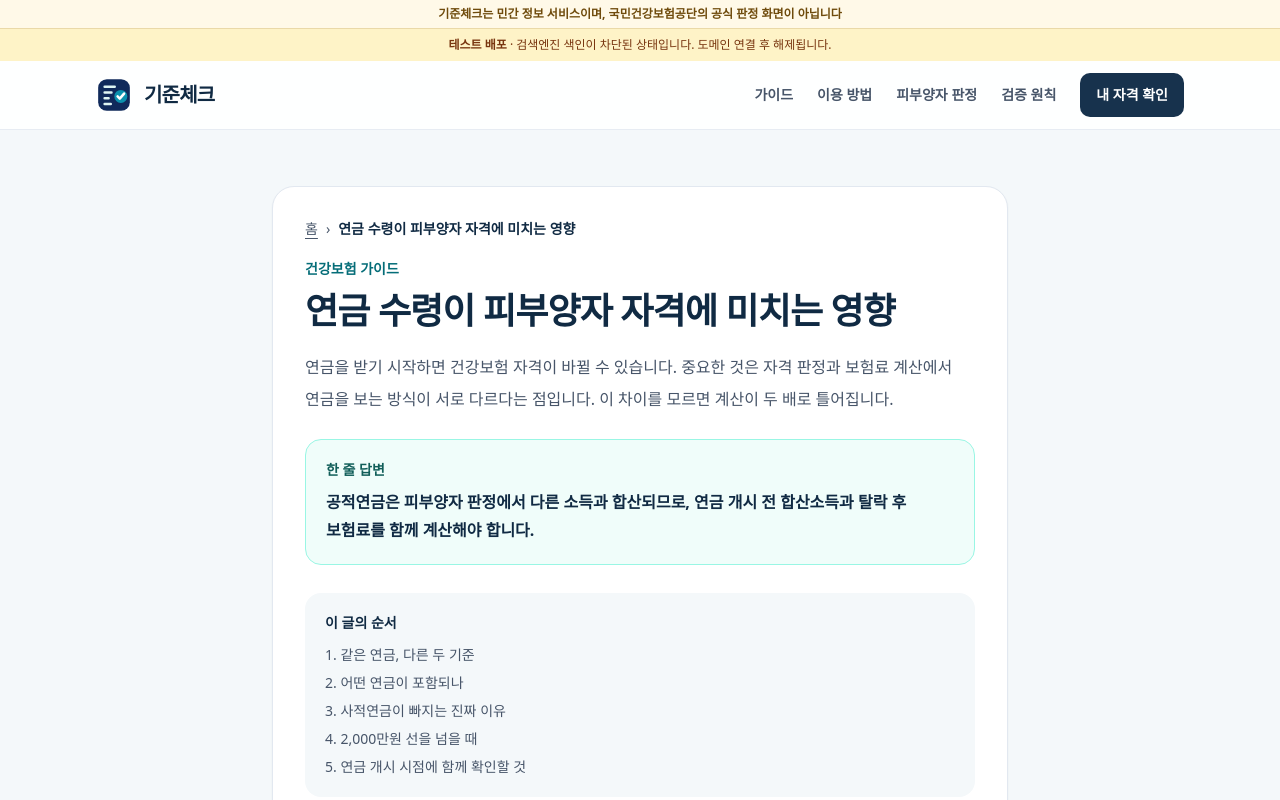
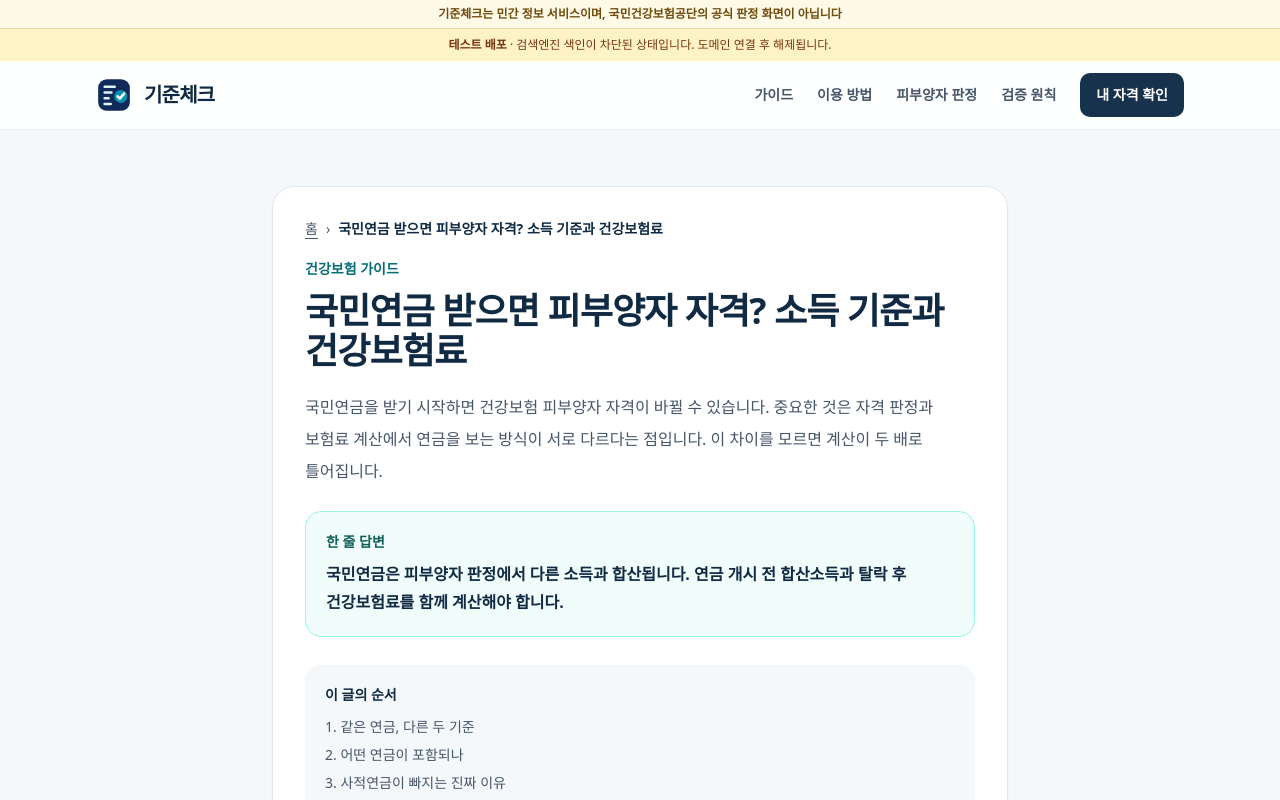
Before and after one commit to Seongseokwon/gijuncheck, a Next.js app: page /health-insurance/guides/pension-impact in a window 1280 px wide. Shown: the top 800 px of the page. Built offline with nearby package versions, Linux system fonts and the light colour scheme; no server answers.

Commit message:
feat: 서치콘솔 검색 의도 기반 SEO 메타데이터 개선

```diff
--- a/src/app/health-insurance/dependent/page.tsx
+++ b/src/app/health-insurance/dependent/page.tsx
@@ -7,7 +7,7 @@
 import TrustSignal from '@/components/TrustSignal';
 import { Breadcrumbs } from '@/components/guide';
 
-const TITLE = '피부양자 자격판정 — 소득·재산·관계 3단계 자동 판정';
+const TITLE = '건강보험 피부양자 자격 확인 — 소득·재산·관계 자동 판정';
 const DESCRIPTION =
   `2026년 기준 건강보험 피부양자 자격을 자동 판정합니다. 합산소득 ${toManwon(
     INCOME.TOTAL_LIMIT,
--- a/src/app/health-insurance/guides/before-business-registration/page.tsx
+++ b/src/app/health-insurance/guides/before-business-registration/page.tsx
@@ -24,7 +24,7 @@
 const PATH = ROUTES.guideBusinessRegistration.path;
 const PUBLISHED = '2026-07-30';
 
-const TITLE = '사업자등록 전에 반드시 계산해야 하는 것';
+const TITLE = '사업자등록하면 피부양자 탈락? 등록 전 건강보험료 계산';
 const LEAD =
   '사업자등록을 하면 세금이 유리해진다는 말은 절반만 맞습니다. ' +
   '건강보험 피부양자였던 사람에게는 등록 즉시 자격이 사라지고, ' +
--- a/src/app/health-insurance/guides/pension-impact/page.tsx
+++ b/src/app/health-insurance/guides/pension-impact/page.tsx
@@ -23,18 +23,18 @@
 const PATH = ROUTES.guidePensionImpact.path;
 const PUBLISHED = '2026-07-30';
 
-const TITLE = '연금 수령이 피부양자 자격에 미치는 영향';
+const TITLE = '국민연금 받으면 피부양자 자격? 소득 기준과 건강보험료';
 const LEAD =
-  '연금을 받기 시작하면 건강보험 자격이 바뀔 수 있습니다. ' +
+  '국민연금을 받기 시작하면 건강보험 피부양자 자격이 바뀔 수 있습니다. ' +
   '중요한 것은 자격 판정과 보험료 계산에서 연금을 보는 방식이 서로 다르다는 점입니다. ' +
   '이 차이를 모르면 계산이 두 배로 틀어집니다.';
 const ANSWER =
-  '공적연금은 피부양자 판정에서 다른 소득과 합산되므로, 연금 개시 전 합산소득과 탈락 후 보험료를 함께 계산해야 합니다.';
+  '국민연금은 피부양자 판정에서 다른 소득과 합산됩니다. 연금 개시 전 합산소득과 탈락 후 건강보험료를 함께 계산해야 합니다.';
 
 const DESCRIPTION =
   '공적연금은 피부양자 자격 판정에서 총연금액 전액이 합산되지만, 지역가입자 보험료 계산에서는 50%만 반영됩니다. ' +
   '연금저축·IRP 등 사적연금은 어느 쪽에도 포함되지 않습니다. ' +
-  '연금 개시 시점이 자격에 미치는 영향을 정리했습니다.';
+  '국민연금 수령액이 피부양자 자격과 지역가입자 건강보험료에 미치는 영향을 정리했습니다.';
 
 export const metadata = createPageMetadata({
   title: TITLE,
--- a/src/app/health-insurance/guides/property-tax-base/page.tsx
+++ b/src/app/health-insurance/guides/property-tax-base/page.tsx
@@ -26,7 +26,7 @@
 const PATH = ROUTES.guidePropertyTaxBase.path;
 const PUBLISHED = '2026-07-30';
 
-const TITLE = '재산세 과세표준 확인하는 방법 — 공시가격과 다릅니다';
+const TITLE = '재산세 과세표준액 조회 방법 — 공시가격과 다른 건강보험 기준';
 const LEAD =
   '피부양자 자격과 건강보험료를 계산할 때 쓰는 재산 금액은 공시가격이 아니라 ' +
   '재산세 과세표준입니다. 이 둘을 혼동하면 판정 결과가 완전히 달라집니다. ' +
@@ -37,7 +37,7 @@
 const DESCRIPTION =
   '건강보험 피부양자 재산요건과 지역가입자 보험료는 재산세 과세표준으로 판단합니다. ' +
   '공시가격에 공정시장가액비율(주택 60%, 1세대 1주택 특례 43~45%, 토지·건축물 70%)을 곱한 금액입니다. ' +
-  '위택스에서 확인하는 절차와 환산 예시를 담았습니다.';
+  '재산세 과세표준액을 위택스·서울시 ETAX에서 조회하는 절차와 환산 예시를 담았습니다.';
 
 export const metadata = createPageMetadata({
   title: TITLE,
--- a/src/app/health-insurance/regional-premium/page.tsx
+++ b/src/app/health-insurance/regional-premium/page.tsx
@@ -8,7 +8,7 @@
 import TrustSignal from '@/components/TrustSignal';
 import { Breadcrumbs } from '@/components/guide';
 
-const TITLE = `지역가입자 보험료 계산 — ${YEAR}년 요율 ${toPercent(RATE.HEALTH)} 반영`;
+const TITLE = `지역가입자 건강보험료 계산 — ${YEAR}년 요율·재산세 과세표준 반영`;
 const DESCRIPTION =
   '퇴직 후 지역가입자가 되면 월 보험료가 얼마인지 계산합니다. ' +
   '근로·연금소득 50% 반영, 재산 60등급표, 기본공제 1억원, 상한·하한까지 적용. ' +
--- a/src/lib/routes.ts
+++ b/src/lib/routes.ts
@@ -52,7 +52,7 @@
   // ---- 건강보험 ----
   dependent: {
     path: '/health-insurance/dependent/',
-    label: '피부양자 자격판정',
+    label: '건강보험 피부양자 자격 확인',
     ogImage: '/og/dependent.png',
     priority: 0.9,
     lastModified: '2026-10-08',
@@ -61,7 +61,7 @@
   },
   regionalPremium: {
     path: '/health-insurance/regional-premium/',
-    label: '지역가입자 보험료 계산',
+    label: '지역가입자 건강보험료 계산',
     ogImage: '/og/regional-premium.png',
     priority: 0.9,
     lastModified: '2026-10-08',
@@ -83,19 +83,19 @@
   // ---- 건강보험 가이드 ----
   guidePropertyTaxBase: {
     path: '/health-insurance/guides/property-tax-base/',
-    label: '재산세 과세표준 확인하는 방법',
+    label: '재산세 과세표준액 조회 방법',
     ogImage: '/og/property-tax-base.png',
     priority: 0.7,
-    lastModified: '2026-08-03',
+    lastModified: '2026-10-08',
     changeFrequency: 'monthly',
     ready: true,
   },
   guideBusinessRegistration: {
     path: '/health-insurance/guides/before-business-registration/',
-    label: '사업자등록 전에 반드시 계산해야 하는 것',
+    label: '사업자등록하면 피부양자 탈락 여부',
     ogImage: '/og/before-business-registration.png',
     priority: 0.7,
-    lastModified: '2026-08-03',
+    lastModified: '2026-10-08',
     changeFrequency: 'monthly',
     ready: true,
   },
@@ -119,7 +119,7 @@
   },
   guidePensionImpact: {
     path: '/health-insurance/guides/pension-impact/',
-    label: '연금 수령이 피부양자 자격에 미치는 영향',
+    label: '국민연금과 피부양자 자격',
     ogImage: '/og/pension-impact.png',
     priority: 0.7,
     // 2026-08-06 사적연금 제외의 실제 근거(부과 자료 범위) 절 추가
```
